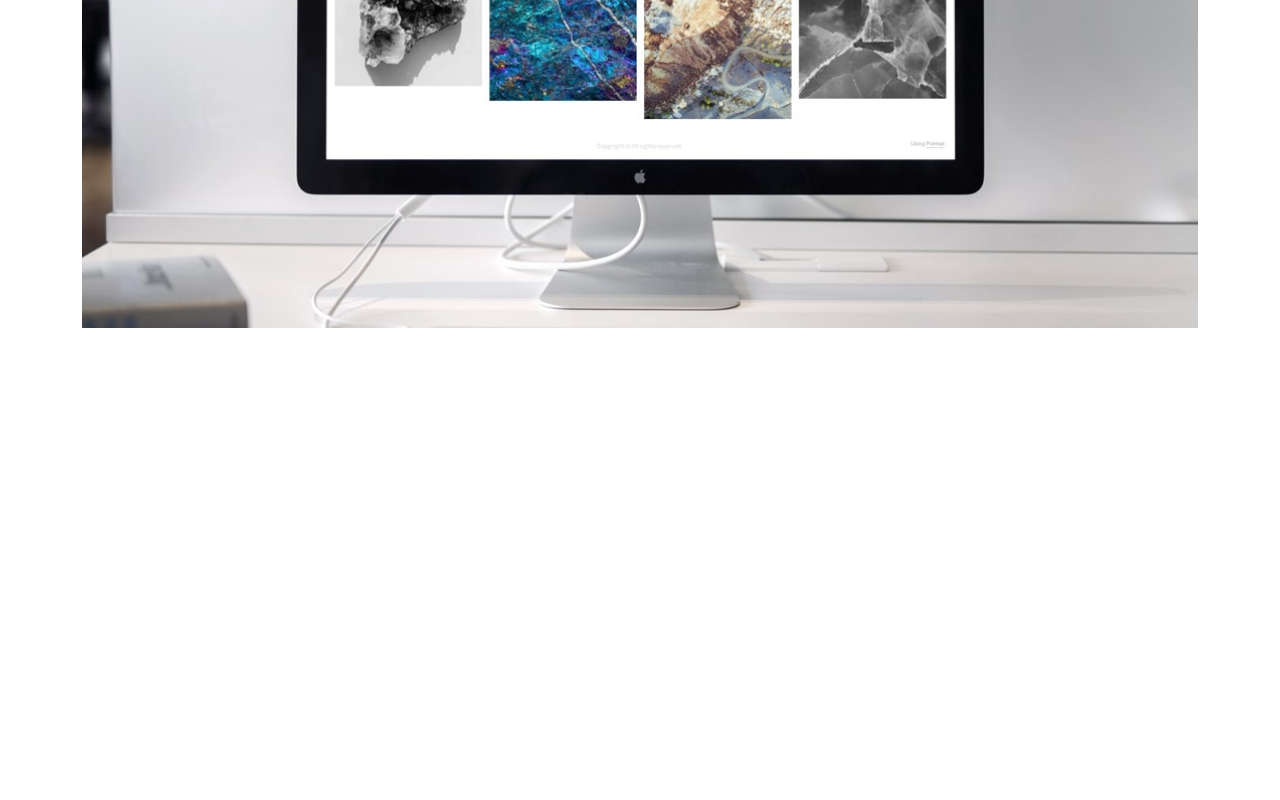
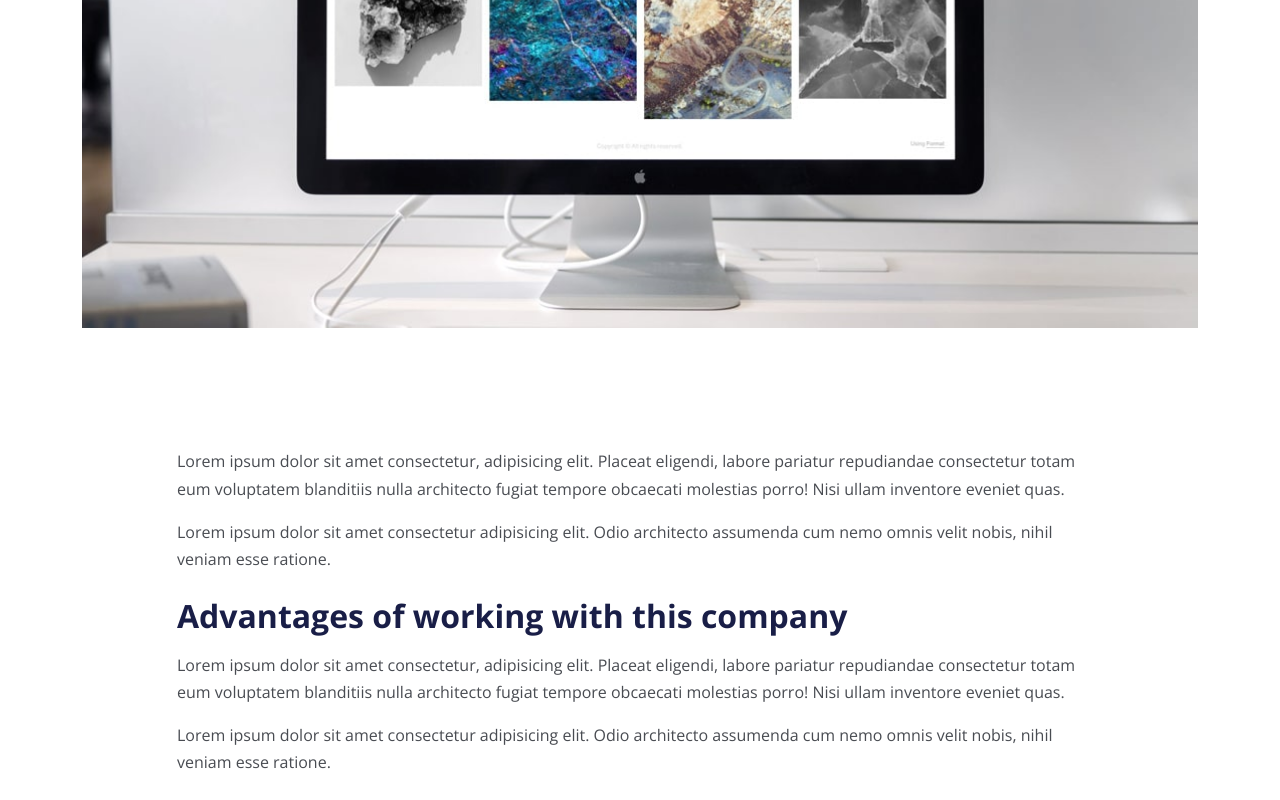
Before and after one commit to fikrirakala/yavin-website, a website: page article.html in a window 1280 px wide. Shown: the part 695-1495 px from the top of the page. Before the commit the page ends 1119 px from the top, so only its background shows below. Drawn offline with nearby package versions, Linux system fonts and the light colour scheme.

Commit message:
create text section

```diff
--- a/article.html
+++ b/article.html
@@ -72,6 +72,43 @@
       </div>
     </section>
 
+    <!-- Text -->
+    <section class="pt-4">
+      <div class="container">
+        <div class="row justify-content-center">
+          <div class="col-lg-10">
+            <p>
+              Lorem ipsum dolor sit amet consectetur, adipisicing elit. Placeat
+              eligendi, labore pariatur repudiandae consectetur totam eum
+              voluptatem blanditiis nulla architecto fugiat tempore obcaecati
+              molestias porro! Nisi ullam inventore eveniet quas.
+            </p>
+
+            <p class="mb-4">
+              Lorem ipsum dolor sit amet consectetur adipisicing elit. Odio
+              architecto assumenda cum nemo omnis velit nobis, nihil veniam esse
+              ratione.
+            </p>
+
+            <h2 class="mb-3">Advantages of working with this company</h2>
+
+            <p>
+              Lorem ipsum dolor sit amet consectetur, adipisicing elit. Placeat
+              eligendi, labore pariatur repudiandae consectetur totam eum
+              voluptatem blanditiis nulla architecto fugiat tempore obcaecati
+              molestias porro! Nisi ullam inventore eveniet quas.
+            </p>
+
+            <p class="mb-4">
+              Lorem ipsum dolor sit amet consectetur adipisicing elit. Odio
+              architecto assumenda cum nemo omnis velit nobis, nihil veniam esse
+              ratione.
+            </p>
+          </div>
+        </div>
+      </div>
+    </section>
+
     <script src="js/bootstrap.bundle.min.js"></script>
     <script src="js/script.js"></script>
   </body>
```
